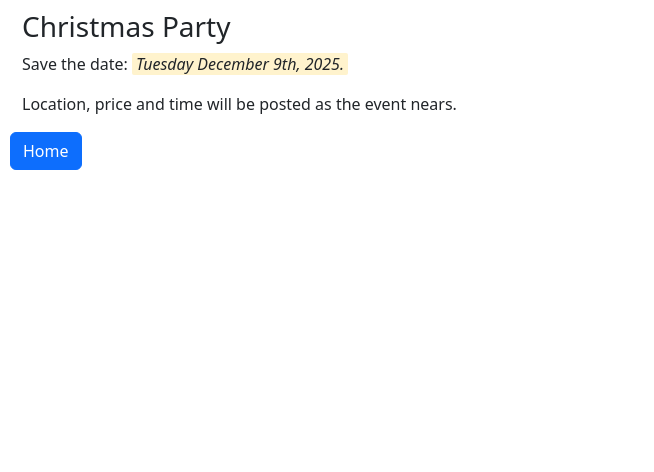
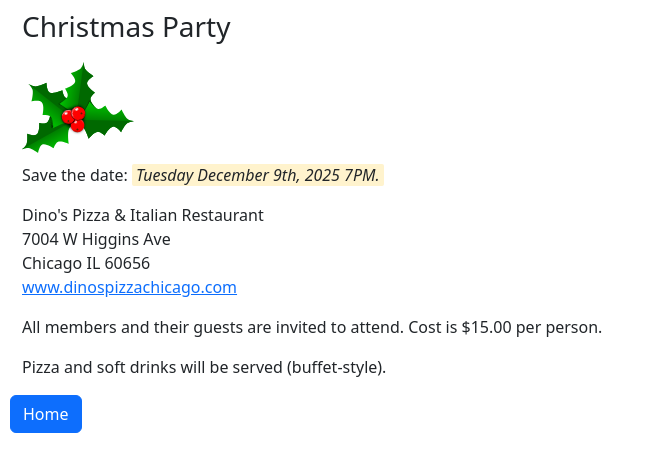
Before and after one commit to sara-user/SARA-website, a PHP site: page /holidayParty.php in a window 1280 px wide. Shown: the top 472 px of the page, without its empty margins (0-654 px from the left). Run offline with PHP 8.4, Linux system fonts and the light colour scheme.

Commit message:
Christmas party details.

```diff
--- a/holidayParty.php
+++ b/holidayParty.php
@@ -1,9 +1,17 @@
 <?php
-    include 'includes/header.php'; ?>
+include 'includes/header.php'; ?>
 
 <div class="container">
     <h3>Christmas Party</h3>
-    <p>Save the date: <em>Tuesday December 9th, 2025.</em>  </p>
-    <p>Location, price and time will be posted as the event nears.</p>
+    <img src="/images/holiday/holly-2957539.svg" alt="Holly" width="10%">
+    <p>Save the date: <em>Tuesday December 9th, 2025 7PM.</em></p>
+    <p>Dino's Pizza & Italian Restaurant<br/>
+        7004 W Higgins Ave<br/>
+        Chicago IL 60656<br/>
+        <a href="http://www.dinospizzachicago.com">www.dinospizzachicago.com</a></p>
+    <p>
+        All members and their guests are invited to attend. Cost is $15.00 per person.</p>
+
+    <p> Pizza and soft drinks will be served (buffet-style).</p>
 </div>
 <?php include 'includes/footer.php'; ?>
```
Also changed, not shown: images/holiday/holly-2957539.svg (added).
